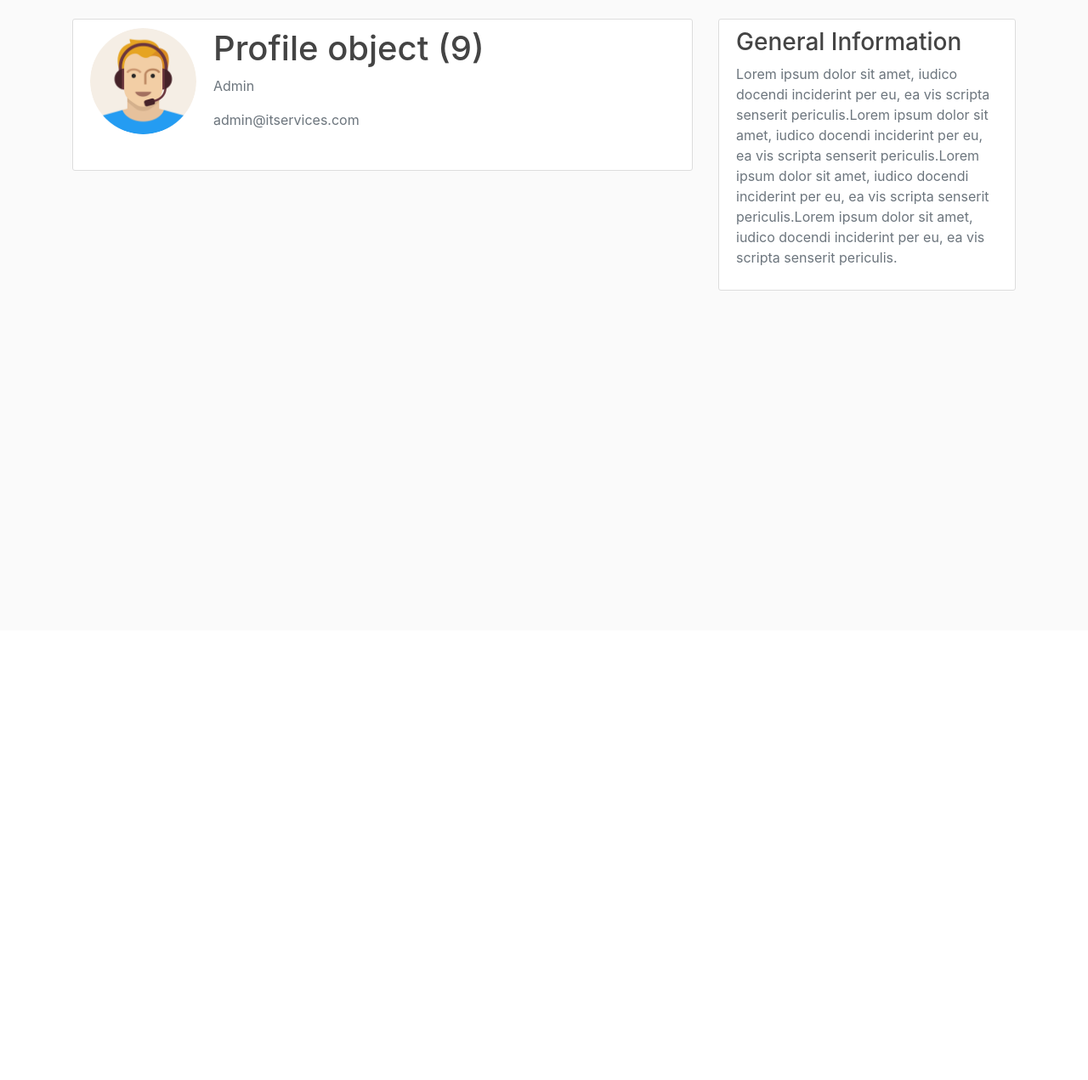
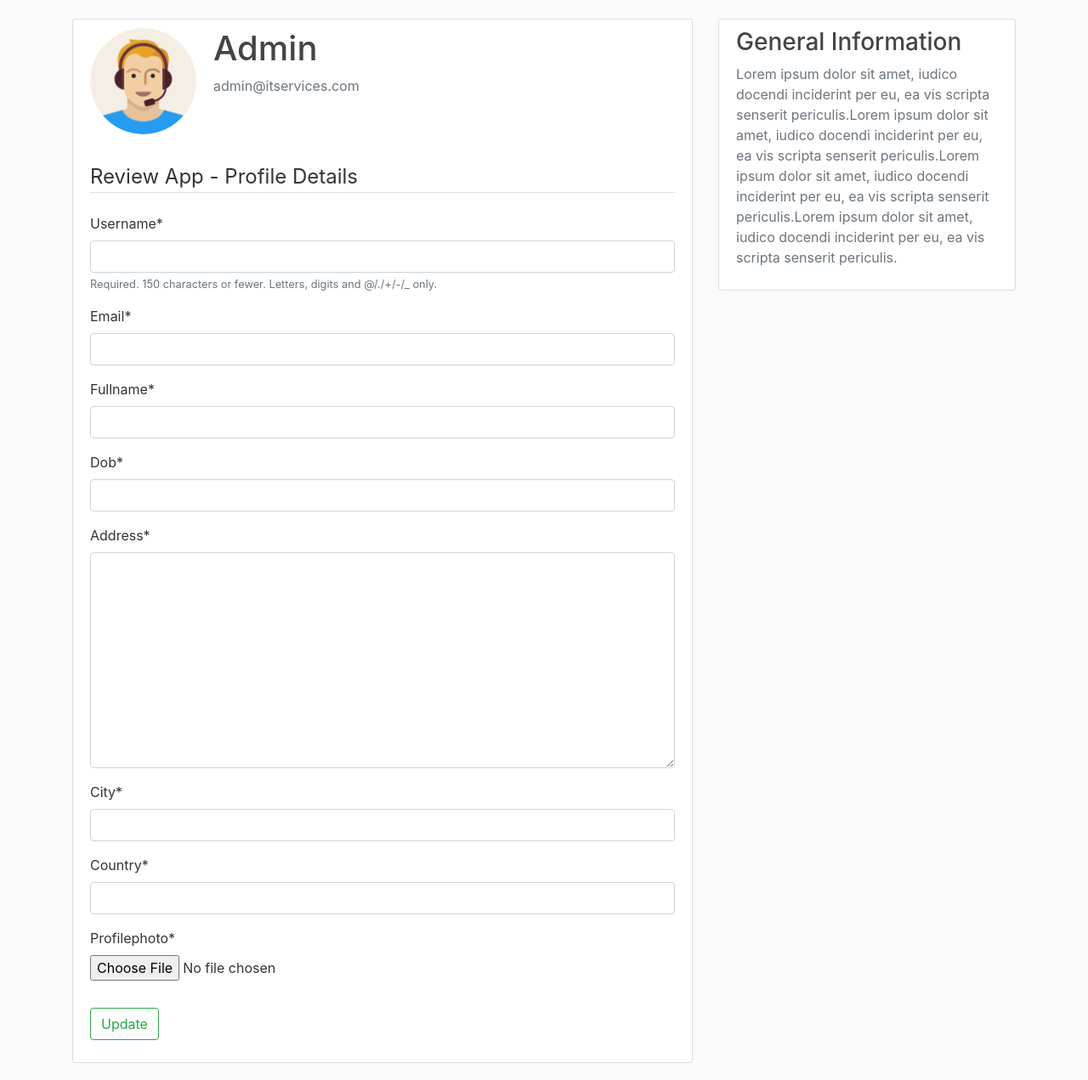
Before and after one commit to RajR1996/rRavichandran, a Django app: template itservices/users/templates/users/profile.html in a window 1280 px wide. Shown: the part 58-1329 px from the top of the page at 85% size. Before the commit the page ends 400 px from the top, so only its background shows below. Run offline with Django 3.2, Linux system fonts and the light colour scheme; the template is opened without the code that fills it: values that come from a table or form of the project are taken from there, others are empty; a user stored in the database is signed in; data comes from the database, SQL or seed files in the repository; both versions use the stored data as it was after the commit; some libraries are stand-ins or nearby versions.

Commit message:
User profile page displaying all details defined in model Profile

```diff
--- a/itservices/users/forms.py
+++ b/itservices/users/forms.py
@@ -1,5 +1,6 @@
 from django import forms
 from django.contrib.auth.models import User
+from .models import Profile
 from django.contrib.auth.forms import UserCreationForm
 
 class UserRegisterForm(UserCreationForm):
@@ -7,3 +8,14 @@
 	class Meta:
 		model = User
 		fields = ['username', 'email', 'password1', 'password2']
+
+class UserUpdateForm(forms.ModelForm):
+	email = forms.EmailField()
+	class Meta:
+		model = User
+		fields = ['username', 'email']
+
+class ProfileUpdateForm(forms.ModelForm):
+	class Meta:
+		model = Profile
+		fields = ['fullname', 'dob', 'address', 'city', 'country', 'profilephoto']
--- a/itservices/users/models.py
+++ b/itservices/users/models.py
@@ -1,5 +1,6 @@
 from django.db import models
 from django.contrib.auth.models import User
+
 
 class Profile(models.Model):
 	user = models.OneToOneField(User, on_delete = models.CASCADE)
@@ -7,6 +8,7 @@
 	dob = models.DateField(null=True)
 	address = models.TextField(null=True)
 	city = models.CharField(max_length=100, null=True)
+	country = models.CharField(max_length=100, null=True)
 	profilephoto = models.ImageField(default='profiles/default_profile.jpg', upload_to='profiles')
 
 def __str__(self):
--- a/itservices/users/templates/users/profile.html
+++ b/itservices/users/templates/users/profile.html
@@ -8,11 +8,25 @@
 				<img class="rounded-circle account-img" src="{{user.profile.profilephoto.url}}" style="max-width: 400px; max-height: 400px">
 			</p>
 			<div class="media-body">
-				<h2 class="account-heading">{{user.profile}}</h2>
-				<p class="text-secondary">{{user.username}}</p>
+				<h2 class="account-heading">{{user.username}}</h2>
 				<p class="text-secondary">{{user.email}}</p>
 			</div>
 		</div>
+
+		<form method="POST" enctype="multipart/form-data">
+			{% csrf_token %}
+
+			<fieldset class="form-group">
+				<legend class="border-bottom mb-4">Review App - Profile Details</legend>
+				<!-- {{ form.as_p }} -->
+				{{ u_form|crispy }}
+				{{ p_form|crispy }}
+			</fieldset>
+
+			<div class="form-group">
+				<button class="btn btn-outline-success" type="submit">Update</button>
+			</div>
+		</form>
 	</div>
 	<!-- <h1 class="jumbotron">{{ user.username }}</h1> -->
 
```
Also changed, not shown: itservices/users/views.py (+20 -2 lines), itservices/db.sqlite3, itservices/media/profiles/admin.png (added), itservices/users/migrations/0006_profile_country.py (added).
